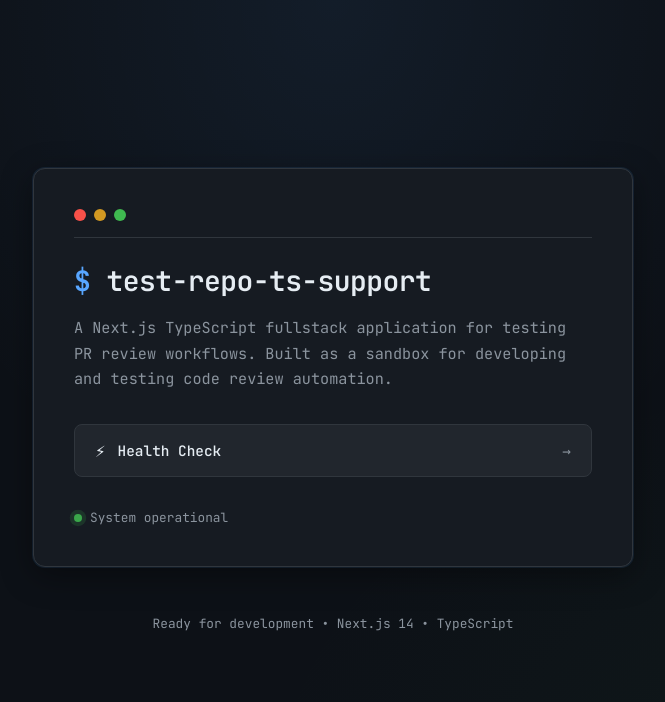
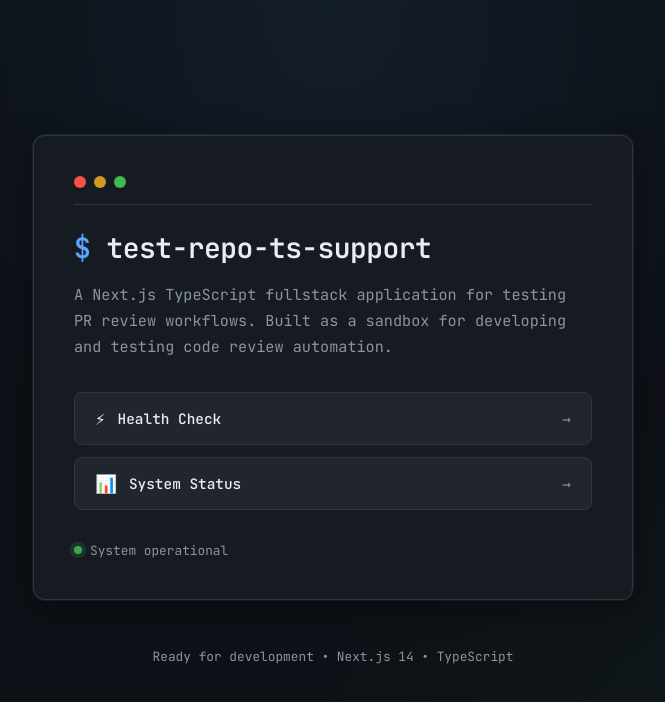
Before and after one commit to testdevzy-cmd/test-repo-ts-support, a Next.js app: page / in a window 1280 px wide. Shown: the top 702 px of the page, without its empty margins (307-972 px from the left). Built offline with nearby package versions, Linux system fonts and the light colour scheme.

Commit message:
test: review indicator

```diff
--- /dev/null
+++ b/src/app/api/status/route.ts
@@ -0,0 +1,15 @@
+import { NextResponse } from "next/server";
+
+/**
+ * Status endpoint
+ * Returns system status and uptime information
+ */
+export async function GET() {
+  const startTime = process.uptime();
+
+  return NextResponse.json({
+    status: "operational",
+    uptime: Math.floor(startTime),
+    timestamp: new Date().toISOString(),
+  });
+}
--- a/src/app/page.tsx
+++ b/src/app/page.tsx
@@ -20,6 +20,11 @@
             Health Check
             <span className="link-arrow">→</span>
           </a>
+          <a href="/api/status" className="link" target="_blank" rel="noopener noreferrer">
+            <span className="link-icon">📊</span>
+            System Status
+            <span className="link-arrow">→</span>
+          </a>
         </div>
         <div className="status">
           <span className="status-indicator"></span>
```
